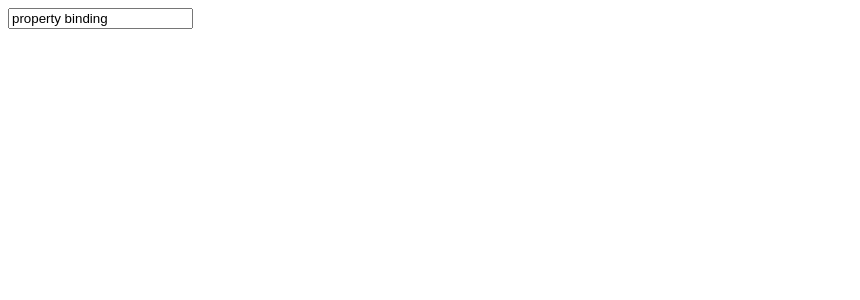
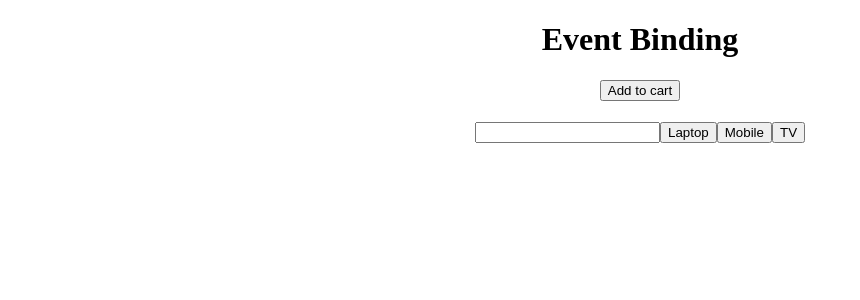
Before and after one commit to nirajsakhare0033/Angular-UxTrends, an Angular app: page / in a window 1280 px wide. Shown: the top 300 px of the page, without its empty margins (0-860 px from the left). Built offline with nearby package versions, Linux system fonts and the light colour scheme.

Commit message:
event binding

```diff
--- a/src/app/app.component.html
+++ b/src/app/app.component.html
@@ -1,2 +1,3 @@
 <!-- <app-mycontainer></app-mycontainer> -->
-<app-binding></app-binding>
+<!-- <app-binding></app-binding> -->
+<app-event></app-event>
--- a/src/app/app.module.ts
+++ b/src/app/app.module.ts
@@ -6,13 +6,15 @@ import { AppComponent } from './app.component';
 import { MycontainerComponent } from './mycontainer/mycontainer.component';
 import { TopnavComponent } from './mycontainer/topnav/topnav.component';
 import { BindingComponent } from './binding/binding.component';
+import { EventComponent } from './event/event.component';
 
 @NgModule({
   declarations: [
     AppComponent,
     MycontainerComponent,
     TopnavComponent,
-    BindingComponent
+    BindingComponent,
+    EventComponent
   ],
   imports: [
     BrowserModule,
--- /dev/null
+++ b/src/app/event/event.component.css
@@ -0,0 +1,3 @@
+div{
+  text-align: center;
+}
--- /dev/null
+++ b/src/app/event/event.component.html
@@ -0,0 +1,13 @@
+<div>
+  <h1 style="text-align: center;">Event Binding</h1>
+<button (click)="onAddCart()">Add to cart</button>
+<br>
+<h1 style="color: lightcoral;">{{message}}</h1>
+
+<input type="text " (click)="onInputClick($event)">
+
+
+<button value="Laptop" (click)="onAddCart1($event)">Laptop</button>
+<button value="Mobile" (click)="onAddCart1($event)">Mobile</button>
+<button value="TV" (click)="onAddCart1($event)">TV</button>
+</div>
--- /dev/null
+++ b/src/app/event/event.component.ts
@@ -0,0 +1,20 @@
+import { Component } from '@angular/core';
+
+@Component({
+  selector: 'app-event',
+  templateUrl: './event.component.html',
+  styleUrls: ['./event.component.css'],
+})
+export class EventComponent {
+  message: string = '';
+  onAddCart() {
+    this.message = 'Product added in Cart';
+  }
+  onInputClick(event: any) {
+    console.log(event.target.value);
+  }
+
+  onAddCart1(event:any){
+   this.message=event.target.value+" added in cart"
+  }
+}
--- a/tsconfig.json
+++ b/tsconfig.json
@@ -5,7 +5,7 @@
     "baseUrl": "./",
     "outDir": "./dist/out-tsc",
     "forceConsistentCasingInFileNames": true,
-    "strict": true,
+    "strict": false,
     "noImplicitOverride": true,
     "noPropertyAccessFromIndexSignature": true,
     "noImplicitReturns": true,
```
Also changed, not shown: 1 other file (tests, documents, lock files or other folders).
